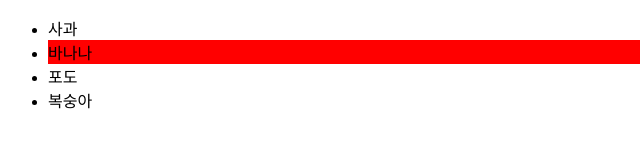
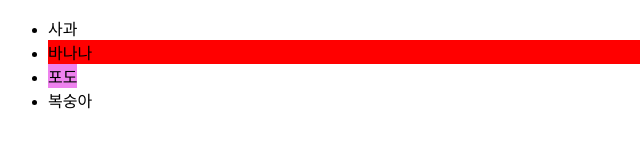
Before and after one commit to JeFeel/js-study, a plain HTML site: page 6.DOM기초/1.아이디를통한요소취득.html in a window 1280 px wide. Shown: the full height of the page, 0-640 px from the left. Drawn offline with Linux system fonts and the light colour scheme.

Commit message:
예제 추가

```diff
--- a/6.DOM기초/1.아이디를통한요소취득.html
+++ b/6.DOM기초/1.아이디를통한요소취득.html
@@ -24,6 +24,13 @@
       // banana.attributes.id.value = '수고요'
 
       $banana.style.background = 'red';
+
+      //id가 grape인 요소노드를 취득하여
+      //배경색상을 violet으로 가로길이를 fit-content 변경
+
+      const $grape = document.getElementById('grape');
+      $grape.style.background='violet';
+      $grape.style.width = 'fit-content';
   </script>
 </body>
 </html>
```
